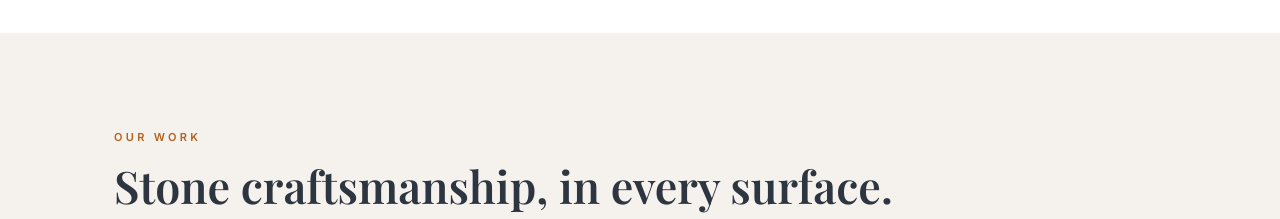
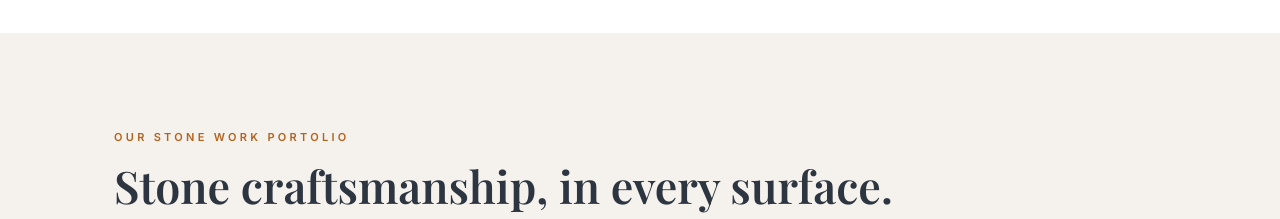
Before and after one commit to daltankhuyag/Classicstoneva1111, a React (Vite) app: page / in a window 1280 px wide. Shown: the part 2240-2459 px from the top of the page. Built offline with nearby package versions, Linux system fonts and the light colour scheme.

Commit message:
merge
meger

```diff
--- a/src/components/CtaBanner.jsx
+++ b/src/components/CtaBanner.jsx
@@ -131,7 +131,7 @@ export default function Portfolio() {
 
         {/* Header */}
         <div className="portfolio-header">
-          <p className="section-label">Our Work</p>
+          <p className="section-label">Our Stone Work Portolio</p>
           <h2 className="section-title">Stone craftsmanship, in every surface.</h2>
           <div className="divider" />
           <p className="pw-intro">
--- a/src/components/StonePartners.jsx
+++ b/src/components/StonePartners.jsx
@@ -24,7 +24,7 @@ export default function StonePartners() {
     <section className="sp-section">
       <div className="container">
         <div className="sp-header">
-          <span className="sp-label">Authorized Stone Partners</span>
+          <span className="sp-label"> Stone Partners</span>
           <span className="sp-tagline">
             We source exclusively from industry-leading suppliers — so every slab meets our quality standard.
           </span>
```
